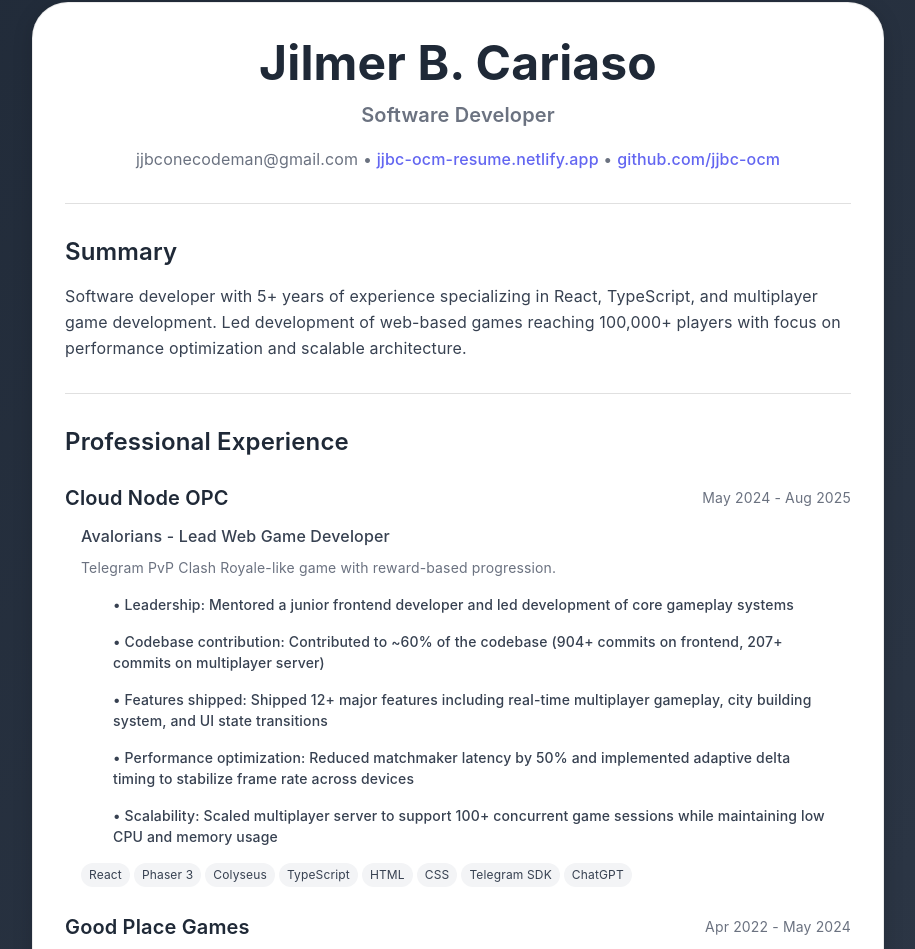
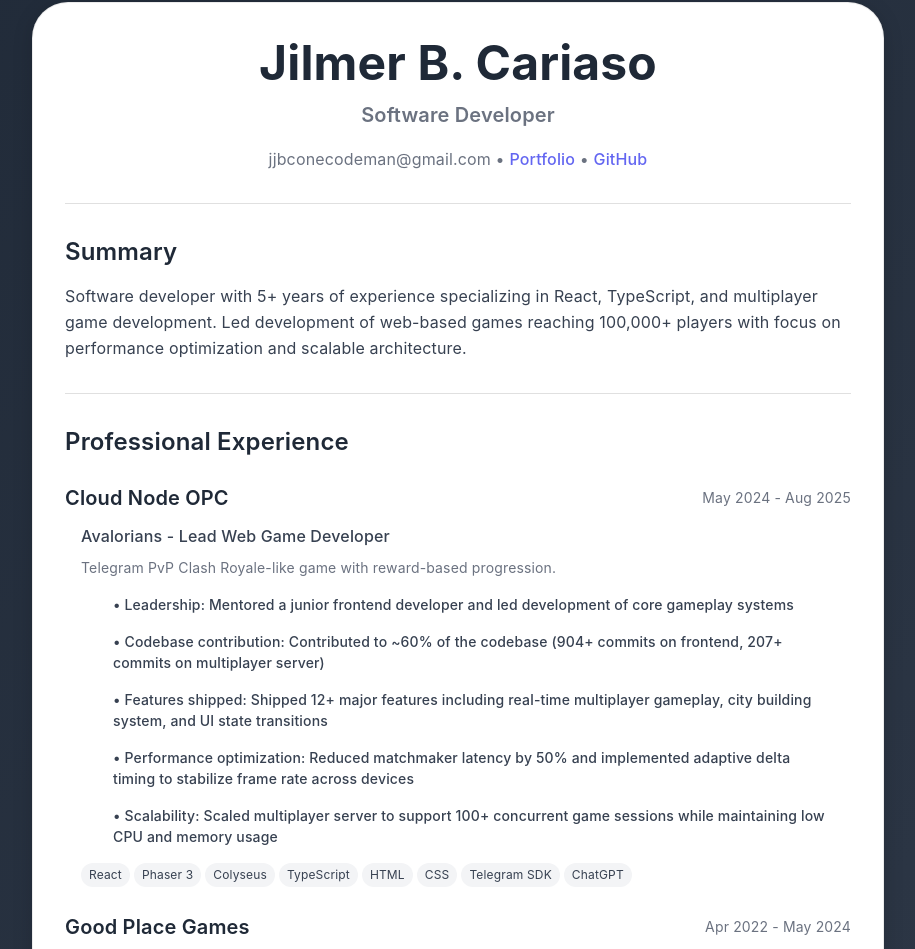
Before and after one commit to jjbc-ocm/resume-jjbc, a React (Vite) app: page / in a window 1280 px wide. Shown: the part 5162-6111 px from the top of the page, without its empty margins (182-1097 px from the left). Built offline with nearby package versions, Linux system fonts and the light colour scheme.

Commit message:
Update PDF and links

```diff
--- a/src/components/Resume.tsx
+++ b/src/components/Resume.tsx
@@ -23,10 +23,10 @@ function renderResumeContent() {
             <h2 style="font-size: 1.25rem; font-weight: 600; color: #6b7280; margin-bottom: 0.5rem;">Software Developer</h2>
             <div style="color: #6b7280; font-size: 1rem;">jjbconecodeman@gmail.com •
                 <a href="https://jjbc-ocm-resume.netlify.app/" target="_blank" rel="noopener noreferrer" style="color: #6366f1; text-decoration: none; font-weight: 500;">
-                    jjbc-ocm-resume.netlify.app
+                    Portfolio
                 </a> •
                 <a href="https://github.com/jjbc-ocm" target="_blank" rel="noopener noreferrer" style="color: #6366f1; text-decoration: none; font-weight: 500;">
-                    github.com/jjbc-ocm
+                    GitHub
                 </a>
             </div>
         </div>
@@ -192,7 +192,7 @@ export default function Resume() {
                                 rel="noopener noreferrer"
                                 style={{ color: '#6366f1', textDecoration: 'none', fontWeight: 500 }}
                             >
-                                jjbc-ocm-resume.netlify.app
+                                Portfolio
                             </a>{' '}
                             •{' '}
                             <a
@@ -201,7 +201,7 @@ export default function Resume() {
                                 rel="noopener noreferrer"
                                 style={{ color: '#6366f1', textDecoration: 'none', fontWeight: 500 }}
                             >
-                                github.com/jjbc-ocm
+                                GitHub
                             </a>
                         </Typography>
                     </Box>
```
Also changed, not shown: 1 other file (tests, documents, lock files or other folders).
